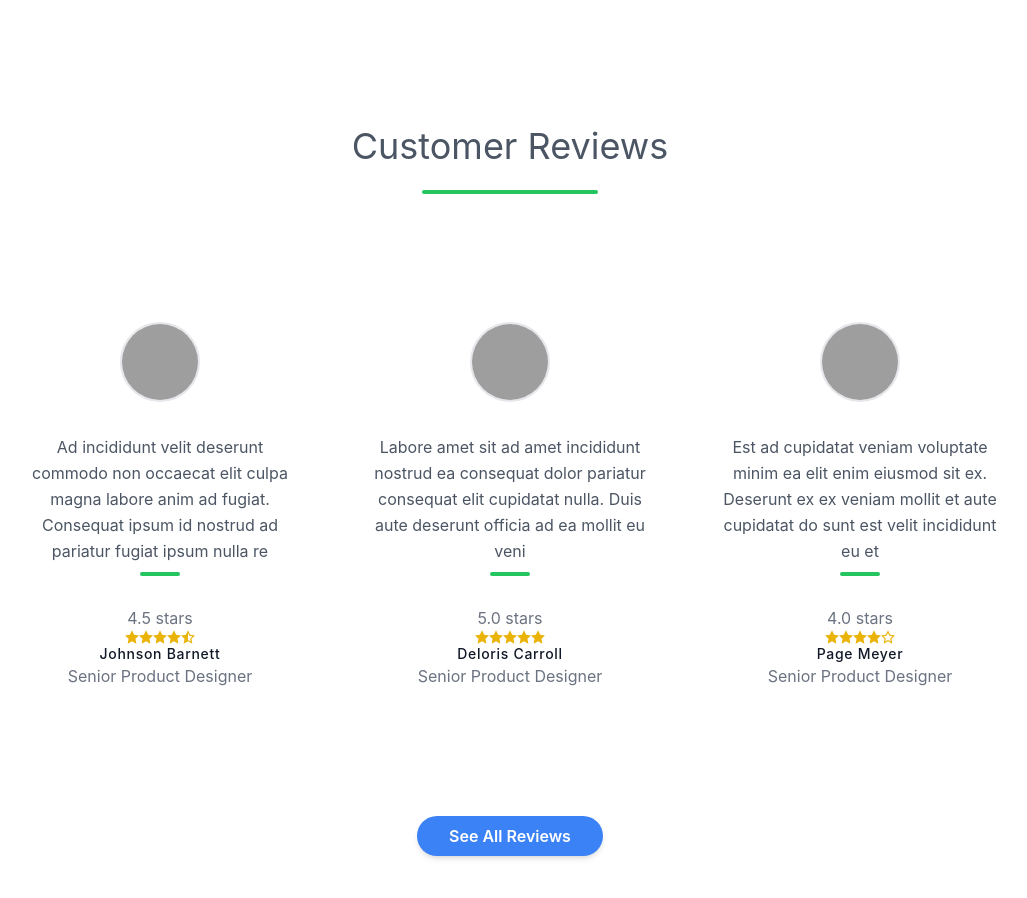
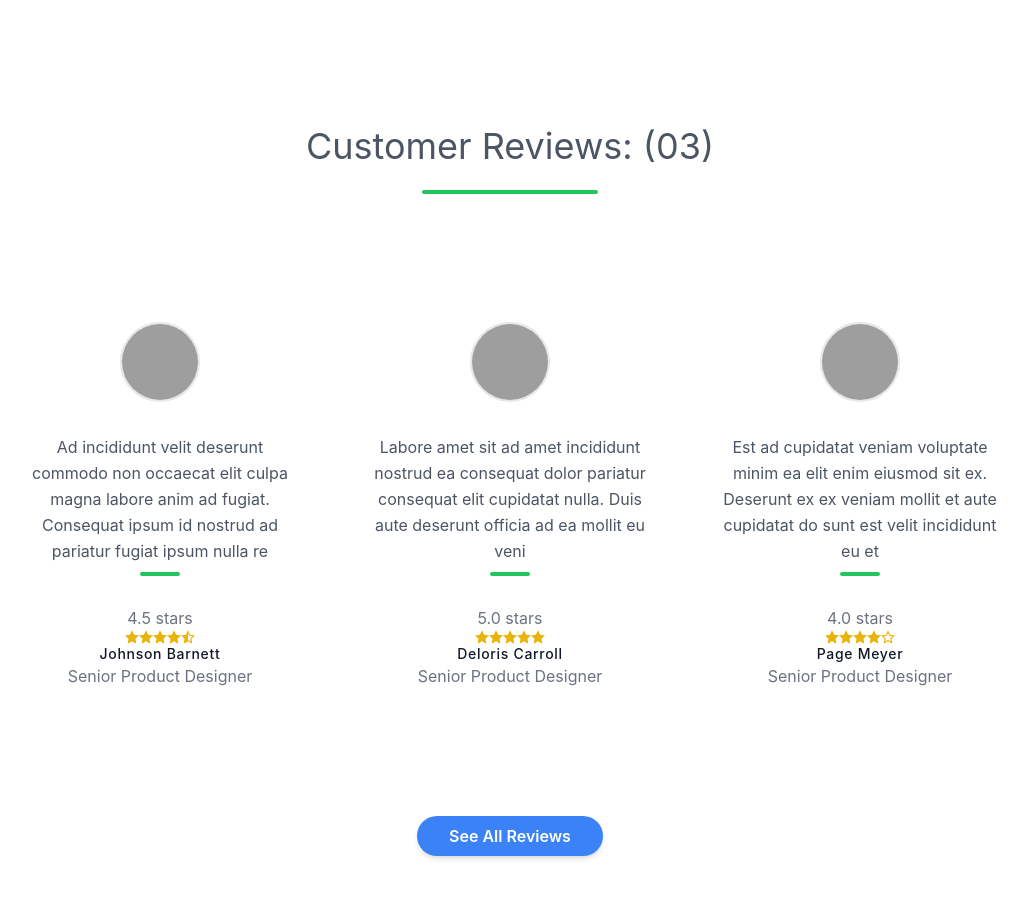
Before and after one commit to tahamah/car-review, a React (Create React App) app: page / in a window 1280 px wide. Shown: the part 960-1858 px from the top of the page, without its empty margins (130-1157 px from the left). Built offline with nearby package versions, Linux system fonts and the light colour scheme; grey boxes are pictures that could not be loaded.

Commit message:
start chart

```diff
--- a/src/components/HomeReviews/HomeReviews.js
+++ b/src/components/HomeReviews/HomeReviews.js
@@ -8,7 +8,9 @@ const HomeReviews = () => {
     const firstThreeReviews = reviews.slice(0, 3)
     return (
         <section className="text-gray-600 body-font">
-            <h1 className=" text-center mt-44 text-4xl">Customer Reviews</h1>
+            <h1 className=" text-center mt-44 text-4xl">
+                Customer Reviews: (0{firstThreeReviews.length})
+            </h1>
             <div className="flex justify-center">
                 <span className="inline-block h-1 w-44 rounded bg-green-500 mt-6 mb-4"></span>
             </div>
```
